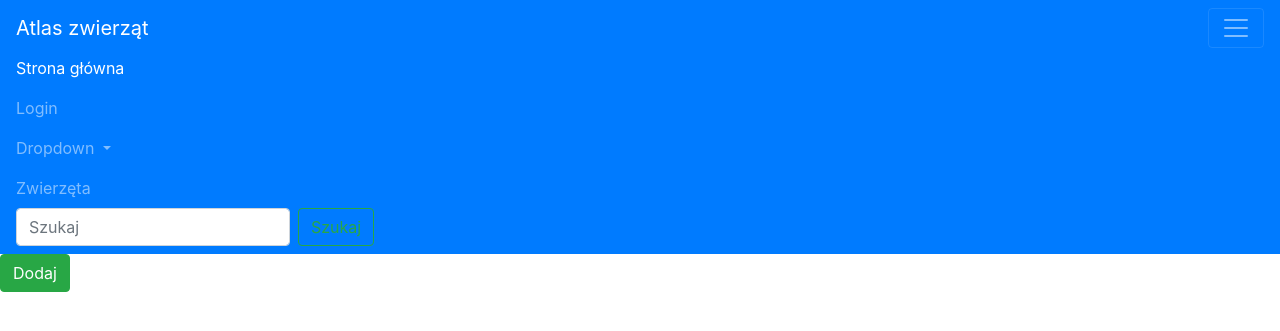
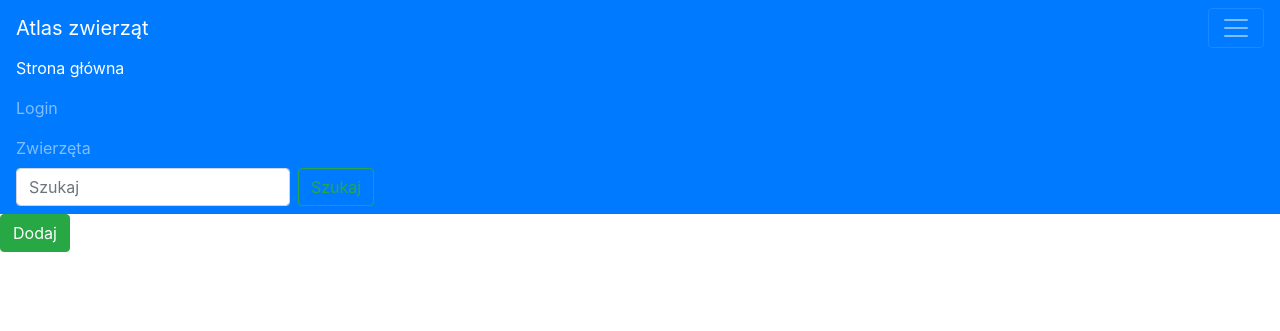
Before and after one commit to bboy19r20/projekt, a Django app: page /addanimal/ in a window 1280 px wide, after a click that opens the changed part. Shown: the top 331 px of the page. Run offline with Django 3.2, Linux system fonts and the light colour scheme; some libraries are stand-ins or nearby versions.

Commit message:
aaa
Co-Authored-By: bboy19r20 <bboy19r20@users.noreply.github.com>

```diff
--- a/Atlas/animals/forms.py
+++ b/Atlas/animals/forms.py
@@ -5,11 +5,16 @@ from .models import Type
 from .models import Environment
 from .models import Climate
 
+default_error_list = {
+  'required': 'Wymagane',
+  'invalid': 'Błędny adres',
+}
+
 
 class AddAnimal(forms.Form):
-    name = forms.CharField(required=True, widget=forms.TextInput(attrs={'class': 'form-control'} ))
-    eat = forms.ModelChoiceField(queryset=Food.objects, required=True)
-    type = forms.ModelChoiceField(queryset=Type.objects, required=True)
-    environment = forms.ModelChoiceField(queryset=Environment.objects, required=True)
-    climate = forms.ModelChoiceField(queryset=Climate.objects, required=True)
-    image_url = forms.CharField(required=True, widget=forms.TextInput(attrs={'class': 'form-control'} ))
+    Nazwa = forms.CharField(required=True, widget=forms.TextInput(attrs={'class': 'form-control'} ))
+    Jedzenie = forms.ModelChoiceField(queryset=Food.objects, required=True)
+    Typ = forms.ModelChoiceField(queryset=Type.objects, required=True)
+    Środowisko = forms.ModelChoiceField(queryset=Environment.objects, required=True)
+    Klimat = forms.ModelChoiceField(queryset=Climate.objects, required=True)
+    Obraz_URL = forms.URLField(required=True, error_messages=default_error_list)
--- a/Atlas/animals/templates/base.html
+++ b/Atlas/animals/templates/base.html
@@ -44,30 +44,20 @@
         <a class="nav-link" href="/login">Login</a>
       </li>
         {% endif %}
-      <li class="nav-item dropdown">
-        <a class="nav-link dropdown-toggle" href="#" id="navbarDropdown" role="button" data-toggle="dropdown" aria-haspopup="true" aria-expanded="false">
-          Dropdown
-        </a>
-        <div class="dropdown-menu" aria-labelledby="navbarDropdown">
-          <a class="dropdown-item" href="#">Action</a>
-          <a class="dropdown-item" href="#">Another action</a>
-          <div class="dropdown-divider"></div>
-          <a class="dropdown-item" href="#">Something else here</a>
-        </div>
-      </li>
+
       <li class="nav-item">
         <a class="nav-link" href="/animals">Zwierzęta<span class="sr-only">(current)</span></a>
       </li>
         {% if user.is_authenticated %}
       <li class="nav-item">
-        <a class="nav-link" href="/addanimal">Dodaj zwierze</a>
+        <a class="nav-link" href="/add_animal_form_submission">Dodaj zwierze</a>
       </li>
         {% else %}
         {% endif %}
     </ul>
     <form class="form-inline my-2 my-lg-0">
       <input class="form-control mr-sm-2" type="search" placeholder="Szukaj" aria-label="Search", name="name_contains" , value='{{request.GET.q}}'>
-      <button class="btn btn-outline-success my-2 my-sm-0" type="submit">Szukaj</button>
+         <button class="btn btn-outline-success my-2 my-sm-0" type="submit" formaction="/animals" >Szukaj</button>
     </form>
   </div>
 </nav>
--- a/Atlas/animals/views.py
+++ b/Atlas/animals/views.py
@@ -17,12 +17,12 @@ def add_animal_form_submission(request):
     form_data=forms.AddAnimal(request.POST)
     if form_data.is_valid():
         Animal=models.Animal()
-        Animal.name = form_data.cleaned_data['name']
-        Animal.eat = form_data.cleaned_data['eat']
-        Animal.environment = form_data.cleaned_data['environment']
-        Animal.type = form_data.cleaned_data['type']
-        Animal.climate = form_data.cleaned_data['climate']
-        Animal.image_url = form_data.cleaned_data['image_url']
+        Animal.name = form_data.cleaned_data['Nazwa']
+        Animal.eat = form_data.cleaned_data['Jedzenie']
+        Animal.environment = form_data.cleaned_data['Środowisko']
+        Animal.type = form_data.cleaned_data['Typ']
+        Animal.climate = form_data.cleaned_data['Klimat']
+        Animal.image_url = form_data.cleaned_data['Obraz_URL']
         Animal.save()
     context = {
         'formaddanimal':form_data
```
Also changed, not shown: Atlas/animals/templates/animals.html (line endings or trailing spaces), Atlas/db.sqlite3.
